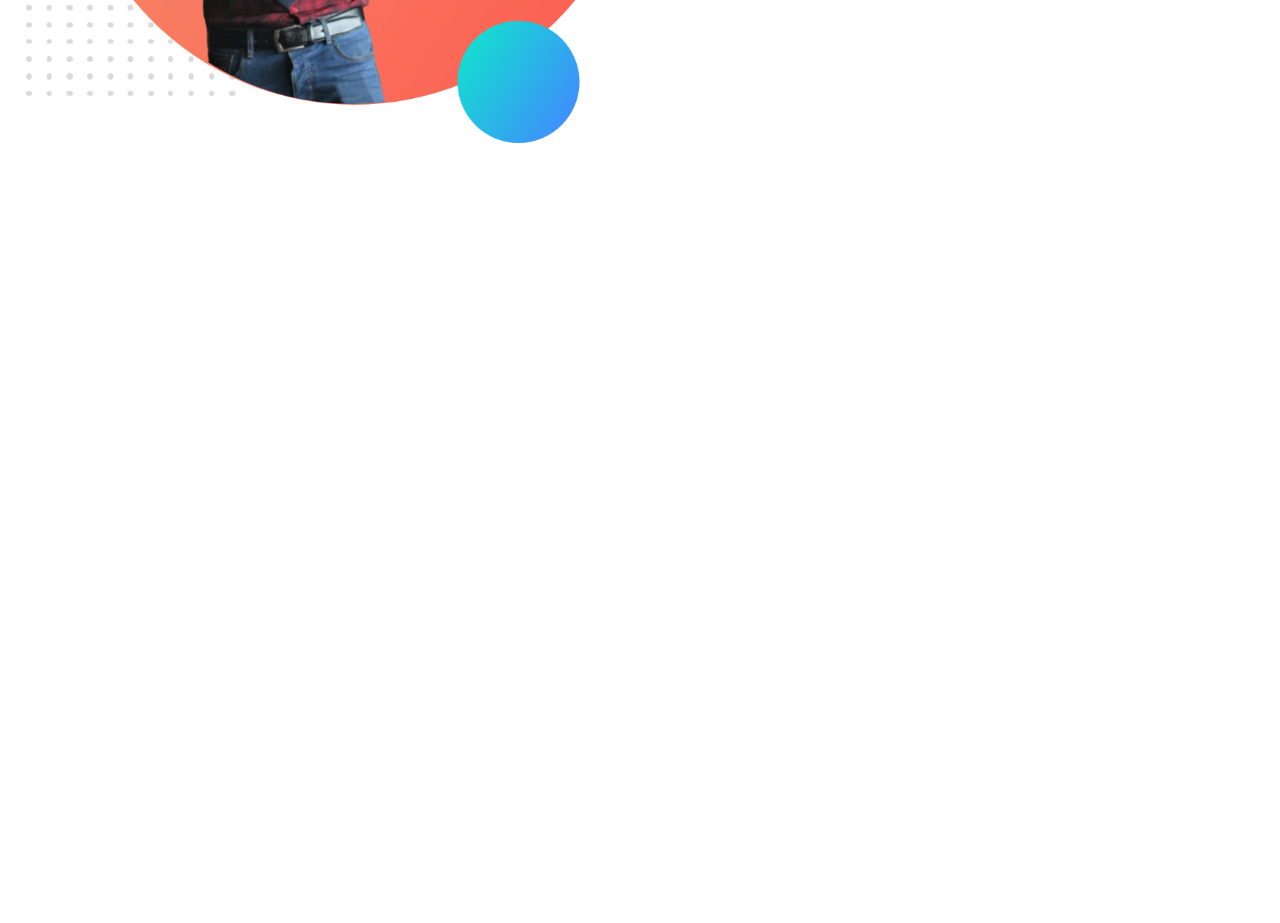
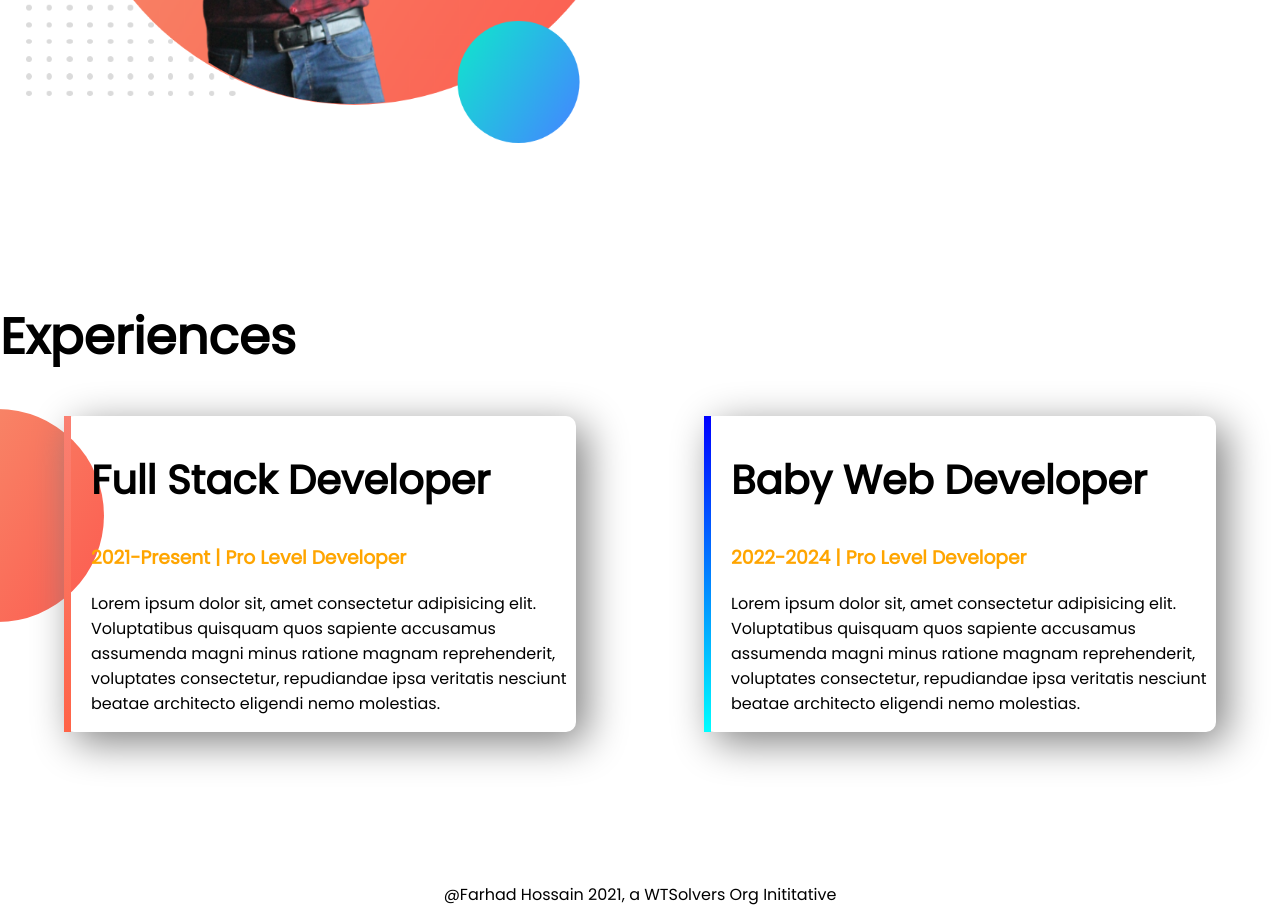
Before and after one commit to FarhadH1423/Farhad-s-Portfolio, a plain HTML site: page index.html in a window 1280 px wide. Shown: the part 1234-2157 px from the top of the page. Before the commit the page ends 1534 px from the top, so only its background shows below. Drawn offline with Linux system fonts and the light colour scheme.

Commit message:
Complete

```diff
--- a/index.html
+++ b/index.html
@@ -13,7 +13,7 @@
 </head>
 
 <body>
-    <section class="top-banner">
+    <section class="top-banner flexible-container">
         <div class="half-width">
             <h1>Welcome To</h1>
             <h1><span class="orange-color">Farhad Hossain</span> World!</h1>
@@ -28,17 +28,41 @@
             <img src="my-bg1.png" alt="">
         </div>
     </section>
-    <section class="dream-big">
+    <section class="dream-big flexible-container">
         <div class="half-width">
             <img src="my-bg2.png" alt="">
         </div>
         <div class="half-width">
             <h1>Dream Big</h1>
             <h2>Become a Web Developer</h2>
-            <p>Lorem ipsum, dolor sit amet consectetur adipisicing elit. Veritatis earum sequi, eius voluptas accusamus animi, repudiandae nobis quasi quis tempore, rem ratione. Totam nam reprehenderit omnis possimus facere amet! Eligendi.</p>
+            <p>Lorem ipsum, dolor sit amet consectetur adipisicing elit. Veritatis earum sequi, eius voluptas accusamus
+                animi, repudiandae nobis quasi quis tempore, rem ratione. Totam nam reprehenderit omnis possimus facere
+                amet! Eligendi.</p>
             <a class="link-button" target="_blank" href="">DOWNLOAD RESUME</a>
         </div>
     </section>
+    <section class="experience-area">
+        <h1>Experiences</h1>
+        <div class="flexible-container">
+            <div id="full-web" class="experience-item">
+                <h2>Full Stack Developer</h2>
+                <h3 class="orange-color">2021-Present | Pro Level Developer</h3>
+                <p>Lorem ipsum dolor sit, amet consectetur adipisicing elit. Voluptatibus quisquam quos sapiente accusamus
+                    assumenda magni minus ratione magnam reprehenderit, voluptates consectetur, repudiandae ipsa veritatis
+                    nesciunt beatae architecto eligendi nemo molestias.</p>
+            </div>
+            <div id="baby-web" class="experience-item">
+                <h2>Baby Web Developer</h2>
+                <h3  class="orange-color">2022-2024 | Pro Level Developer</h3>
+                <p>Lorem ipsum dolor sit, amet consectetur adipisicing elit. Voluptatibus quisquam quos sapiente accusamus
+                    assumenda magni minus ratione magnam reprehenderit, voluptates consectetur, repudiandae ipsa veritatis
+                    nesciunt beatae architecto eligendi nemo molestias.</p>
+            </div>
+        </div>
+    </section>
+    <footer>
+        <p>@Farhad Hossain 2021, a WTSolvers Org Inititative</p>
+    </footer>
 </body>
 
 </html>
--- a/style.css
+++ b/style.css
@@ -8,7 +8,7 @@ h1{
 .orange-color{
     color: orange;
 }
-section{
+.flexible-container{
     display: flex;
     margin-bottom: 150px;
 }
@@ -37,3 +37,37 @@ section{
     background-repeat: no-repeat;
     background-position: right;
 }
+.experience-item{
+    box-shadow: 10px 10px 40px gray;
+    width: 40%;
+    margin-left: 5%;
+    margin-right: 5%;
+    padding-left: 20px;
+    border-radius: 10px;
+
+
+}
+h2{
+    font-size: 40px;
+}
+.experience-area{
+    background-image: url(images/exp-bg.png);
+    background-repeat: no-repeat;
+    background-position: left;
+}
+
+#baby-web{
+    border-left: 7px solid;
+    border-image: linear-gradient(blue, cyan);
+    border-image-slice: 1;
+}
+
+#full-web{
+    border-left: 7px solid;
+    border-image: linear-gradient(salmon, tomato);
+    border-image-slice: 1;
+}
+
+footer p{
+    text-align: center;
+}
```
Also changed, not shown: images/jhankar.png (deleted), images/jhankar2.png (deleted), 4 other files.
